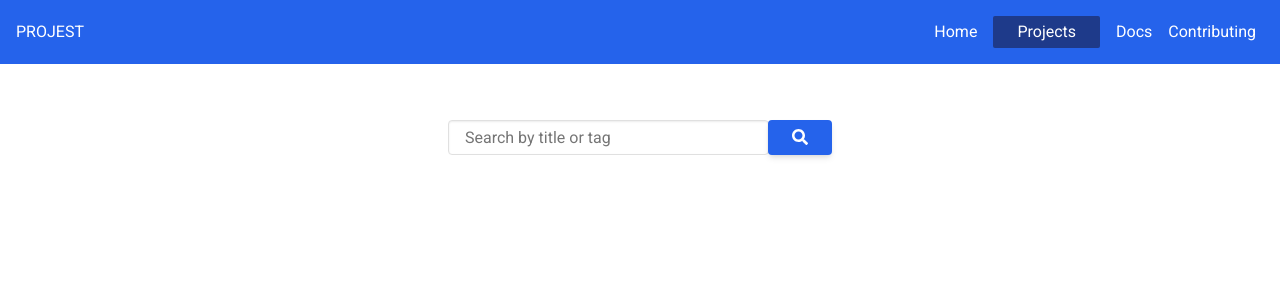
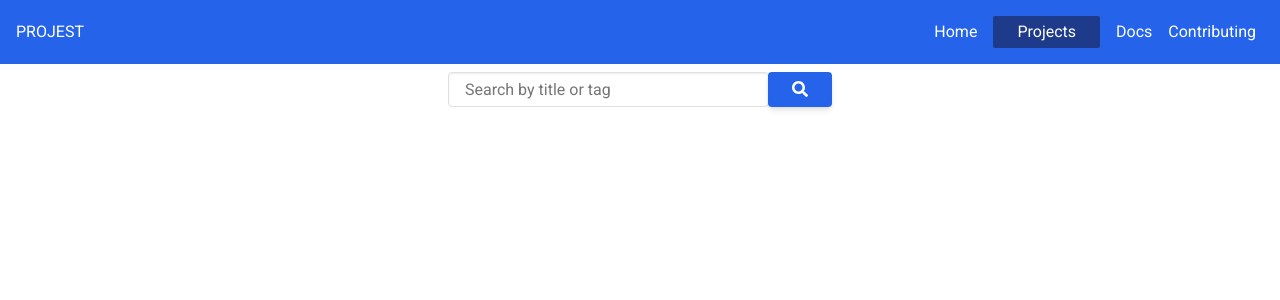
Before and after one commit to Frenziecodes/Projest, a PHP site: page /public/viewproject.html in a window 1280 px wide. Shown: the top 300 px of the page. Run offline with PHP 8.4, Linux system fonts and the light colour scheme; style sheets or scripts are compiled from the project's sources; some libraries are stand-ins or nearby versions.

Commit message:
Revert "Changed the project view from flex to grid"

```diff
--- a/public/viewproject.html
+++ b/public/viewproject.html
@@ -70,7 +70,7 @@
     </div>
 
       <!-- search functionality  -->
-    <div class="flex justify-center mt-28 pt-2" id="searchContainer">
+    <div class="flex justify-center mt-16 pt-2" id="searchContainer">
       <div class="mb-3 xl:w-96">
         <div class="input-group relative flex flex-wrap items-stretch w-full mb-4">
           <input id="searchInput" type="text" class="form-control relative flex-auto min-w-0 block w-full px-3 py-1.5 text-base font-normal text-gray-700 bg-white bg-clip-padding border border-solid border-gray-300 rounded transition ease-in-out m-0 focus:text-gray-700 focus:bg-white focus:border-blue-600 focus:outline-none" placeholder="Search by title or tag" aria-label="Search" aria-describedby="button-addon2">
@@ -83,7 +83,7 @@
       </div>
     </div>
 
-    <div id="projectContainer" class="mb-5 pl-72 pr-72 pt-3 grid grid-cols-2 gap-5">
+    <div id="projectContainer" class="p-2 flex flex-col justify-center items-center">
         <!-- projects from the database  are displayed here -->
     </div>
 
@@ -117,7 +117,7 @@
 
           // Create a div for each project
           var projectDiv = document.createElement('div');
-          projectDiv.classList.add('project','m-0')
+          projectDiv.classList.add('project')
           projectDiv.innerHTML =
             '<h3 class= "text-center mb-1 text-3xl">' + projectTitle + '</h3>' +
             '<p class="mb-1">' + projectDescription + '</p>' +
```
Also changed, not shown: public/assets/css/style.css.
